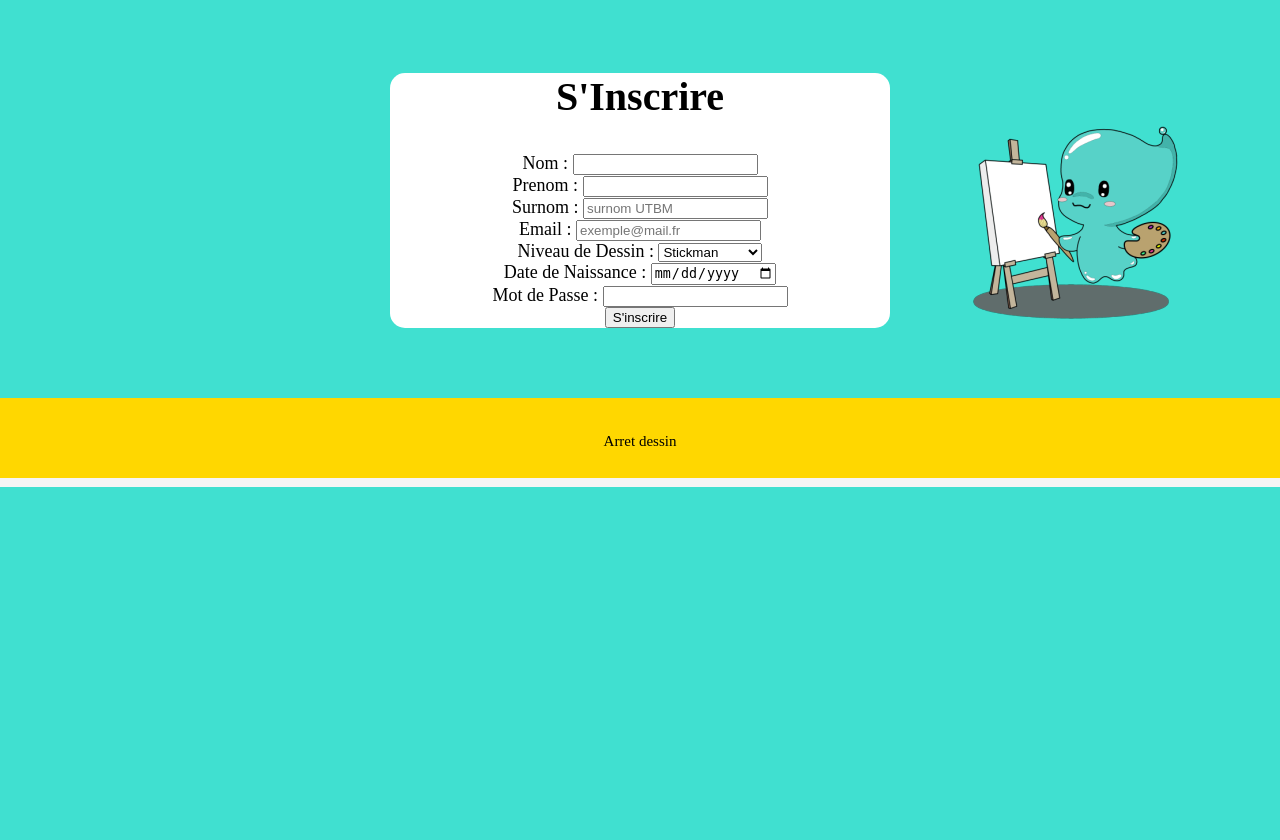
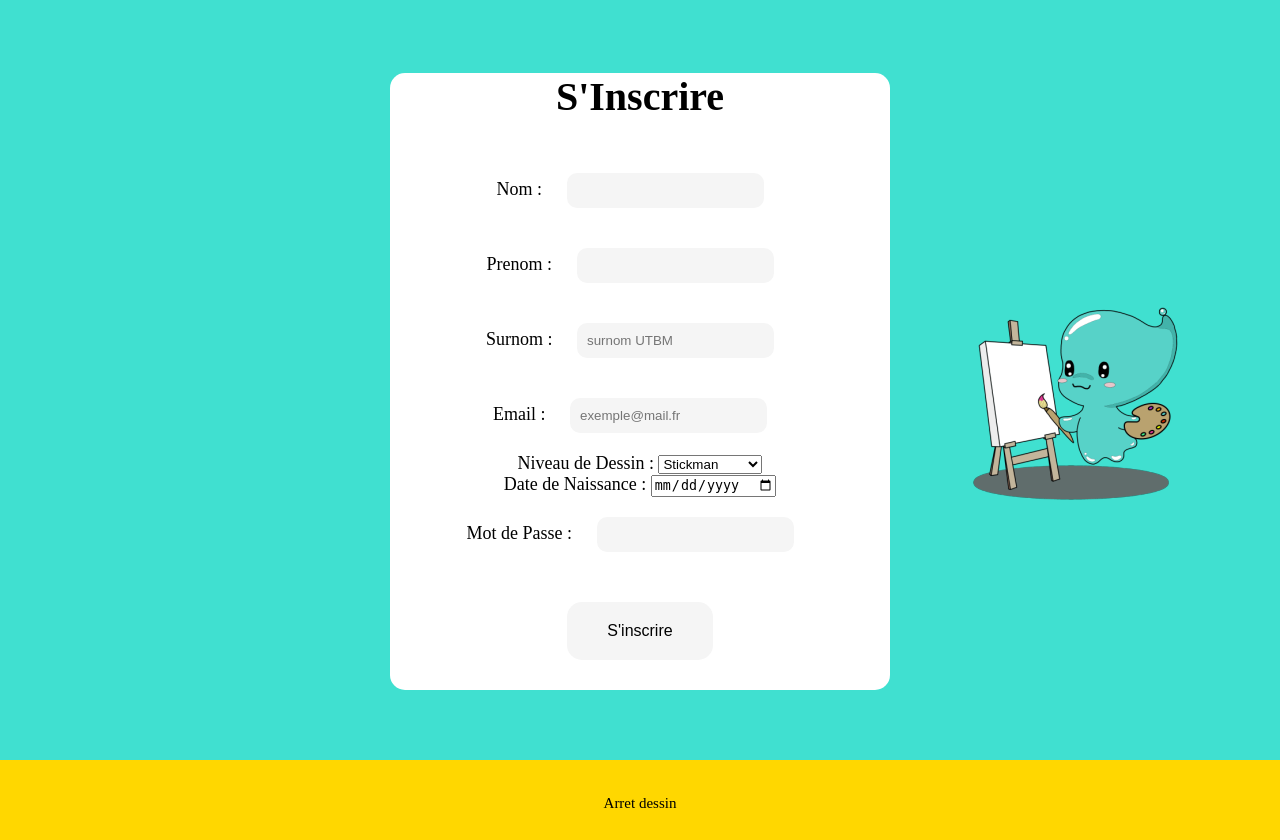
Before and after one commit to Tpalleau/site-arret-dessin, a PHP site: page /inscription.php in a window 1280 px wide. Shown: the part 313-1153 px from the top of the page. Before the commit the page ends 800 px from the top, so only its background shows below. Run offline with PHP 8.4, Linux system fonts and the light colour scheme; data comes from the database, SQL or seed files in the repository.

Commit message:
inscription changements pour css

```diff
--- a/php/inscription.php
+++ b/php/inscription.php
@@ -23,16 +23,16 @@
             <form action="inscription_output.php" method="post">
                 <h2>S'Inscrire</h2>
                 <label>
-                    Nom : <input type="text" name="texte_nom" id="texte_nom" required="required">
+                    Nom : <input class="texte" type="text" name="texte_nom" id="texte_nom" required="required">
                 </label> <br/>
                 <label>
-                    Prenom : <input type="text" name="texte_prenom" id="texte_prenom" required="required">
+                    Prenom : <input class="texte" type="text" name="texte_prenom" id="texte_prenom" required="required">
                 </label><br>
                 <label>
-                    Surnom : <input type="text" name="texte_surnom" id="texte_surnom" placeholder="surnom UTBM" required="required">
+                    Surnom : <input class="texte" type="text" name="texte_surnom" id="texte_surnom" placeholder="surnom UTBM" required="required">
                 </label><br>
                 <label>
-                    Email : <input type="email" name="texte_email" id="texte_email" placeholder="exemple@mail.fr" required="required">
+                    Email : <input class="texte" type="email" name="texte_email" id="texte_email" placeholder="exemple@mail.fr" required="required">
                 </label><br>
                 <label for="niveau">Niveau de Dessin : </label>
                 <select name="niveau" id="niveau">
@@ -51,10 +51,10 @@
                     Date de Naissance : <input type="date" name="date_naissance" id="date_naissance" required="required">
                 </label><br>
                 <label>
-                    Mot de Passe : <input type="password" name="mdp" id="mdp" required="required">
+                    Mot de Passe : <input class="texte" type="password" name="mdp" id="mdp" required="required">
                 </label><br>
                 <label>
-                    <input type="submit" value="S'inscrire">
+                    <input class = "submit" type="submit" value="S'inscrire">
                 </label>
             </form>
         </div>
```
